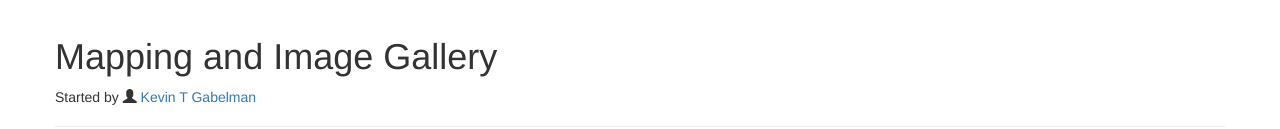
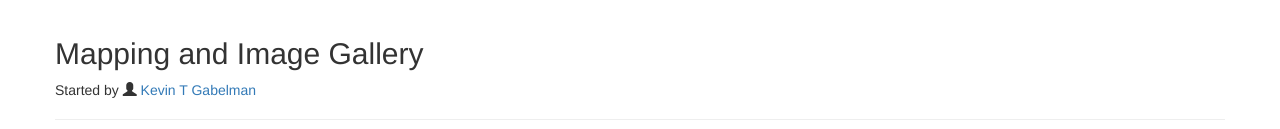
Before and after one commit to t968rs/predictingebola, a plain HTML site: page index.html in a window 1280 px wide. Shown: the part 323-452 px from the top of the page. Drawn offline with nearby package versions, Linux system fonts and the light colour scheme.

Commit message:
heading change

```diff
--- a/index.html
+++ b/index.html
@@ -71,7 +71,7 @@
 					</div>
 
 					<div class="page-header">
-						<h1>Mapping and Image Gallery</h1>
+						<h2>Mapping and Image Gallery</h2>
 						<p>Started by <span class="glyphicon glyphicon-user"></span> <a href="#">Kevin T Gabelman</a>
 					</div>
 				</div>
```
